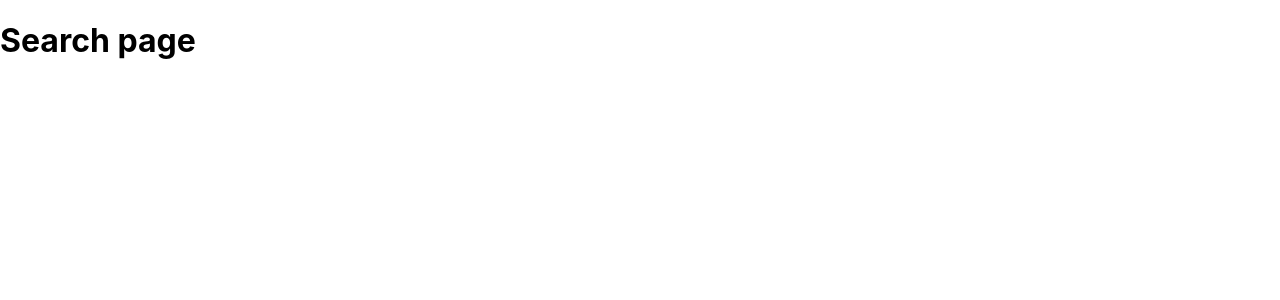
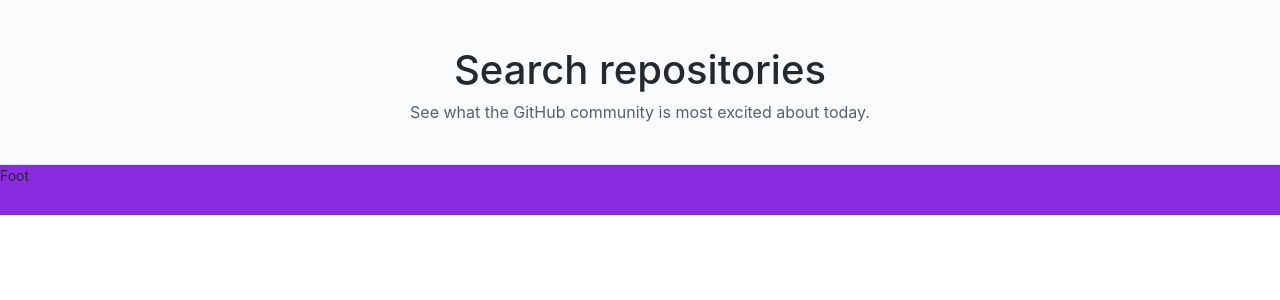
Before and after one commit to StanislavMyakishev/git-search, a React (Create React App) app: page / in a window 1280 px wide. Shown: the top 300 px of the page. Built offline with nearby package versions, Linux system fonts and the light colour scheme.

Commit message:
Added loader and header

```diff
--- a/package.json
+++ b/package.json
@@ -6,6 +6,7 @@
     "@apollo/react-hooks": "^3.1.5",
     "@types/history": "^4.7.6",
     "@types/react-router-dom": "^5.1.5",
+    "@types/styled-components": "^5.1.0",
     "apollo-boost": "^0.4.9",
     "graphql": "^15.1.0",
     "react": "^16.13.1",
--- /dev/null
+++ b/src/components/footer/index.tsx
@@ -0,0 +1,11 @@
+import React, { ReactElement } from 'react';
+import styled from 'styled-components';
+
+const StyledFooter = styled.footer`
+    height: 50px;
+    background-color: blueviolet;
+`;
+
+export default function Footer(): ReactElement {
+    return <StyledFooter>Foot</StyledFooter>;
+}
--- /dev/null
+++ b/src/components/header/index.tsx
@@ -0,0 +1,54 @@
+import React, { ReactElement } from 'react';
+import styled from 'styled-components';
+
+const HeaderWrapper = styled.div`
+    background-color: #fafbfc !important;
+    border-bottom: 1px solid #e1e4e8 !important;
+`;
+
+const StyledHeader = styled.div`
+    text-align: center !important;
+    padding: 40px 16px !important;
+    max-width: 1012px;
+    margin: 0 auto;
+
+    @media only screen and (min-width: 544px) {
+        padding-right: 40px !important;
+        padding-left: 40px !important;
+    }
+    @media only screen and (min-width: 1012px) {
+        padding-right: 16px !important;
+        padding-left: 16px !important;
+    }
+`;
+
+const HelperText = styled.p`
+    margin: 0 auto;
+    color: #586069 !important;
+    font-size: 16px !important;
+    @media (min-width: 768px) {
+        width: 50%;
+    }
+`;
+
+const Heading = styled.h1`
+    font-weight: 500;
+    font-size: 32px !important;
+
+    @media only screen and (min-width: 768px) {
+        font-size: 40px !important;
+    }
+`;
+
+export default function Header(): ReactElement {
+    return (
+        <HeaderWrapper>
+            <StyledHeader>
+                <Heading>Search repositories</Heading>
+                <HelperText>
+                    See what the GitHub community is most excited about today.
+                </HelperText>
+            </StyledHeader>
+        </HeaderWrapper>
+    );
+}
--- a/src/index.css
+++ b/src/index.css
@@ -1,13 +1,24 @@
+* {
+    box-sizing: border-box;
+}
+
 body {
-  margin: 0;
-  font-family: -apple-system, BlinkMacSystemFont, 'Segoe UI', 'Roboto', 'Oxygen',
-    'Ubuntu', 'Cantarell', 'Fira Sans', 'Droid Sans', 'Helvetica Neue',
-    sans-serif;
-  -webkit-font-smoothing: antialiased;
-  -moz-osx-font-smoothing: grayscale;
+    margin: 0;
+    font-family: -apple-system, Inter, BlinkMacSystemFont,
+        Segoe UI, Helvetica, Arial, sans-serif, Apple Color Emoji, Segoe UI Emoji, Segoe UI Symbol;
+    -webkit-font-smoothing: antialiased;
+    -moz-osx-font-smoothing: grayscale;
+    font-size: 14px;
+    line-height: 1.5;
+    color: #24292e;
+}
+
+h1, h2, h3, h4, h5, h6 {
+    margin-top: 0;
+    margin-bottom: 0;
 }
 
 code {
-  font-family: source-code-pro, Menlo, Monaco, Consolas, 'Courier New',
+    font-family: source-code-pro, Menlo, Monaco, Consolas, 'Courier New',
     monospace;
 }
--- a/src/pages/searchPage/index.tsx
+++ b/src/pages/searchPage/index.tsx
@@ -1,5 +1,8 @@
 import { History, LocationState } from 'history';
 import React from 'react';
+
+import Footer from '../../components/footer';
+import Header from '../../components/header';
 
 interface AllProps {
     history: History<LocationState>;
@@ -9,7 +12,8 @@
     render(): React.ReactElement {
         return (
             <div>
-                <h1>Search page</h1>
+                <Header />
+                <Footer />
             </div>
         );
     }
```
Also changed, not shown: src/components/loader/index.tsx (added, +30 -0 lines), src/components/loader/assets/loader.svg (added), 1 other file (tests, documents, lock files or other folders).
